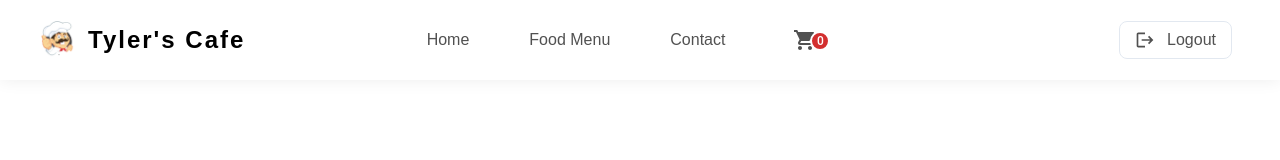
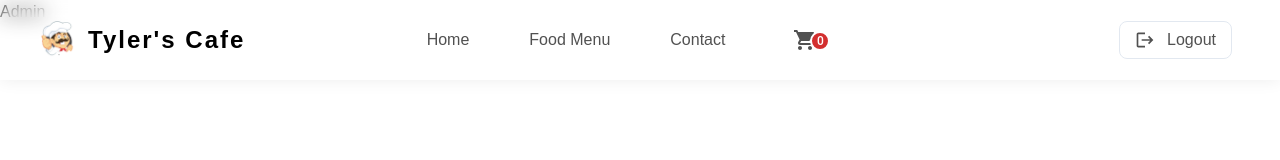
Before and after one commit to AshanSandeep06/Food-Shop-System, a React (Create React App) app in the folder frontend/: page / in a window 1280 px wide. Shown: the top 160 px of the page. Built offline with nearby package versions, Linux system fonts and the light colour scheme.

Commit message:
Content Updated in App.tsx

```diff
--- a/frontend/src/App.tsx
+++ b/frontend/src/App.tsx
@@ -11,6 +11,7 @@ import LogoutIcon from "@mui/icons-material/Logout";
 import { NavLink } from "react-router-dom";
 import MyButton from "./components/MyButton";
 import AccountCircleIcon from "@mui/icons-material/AccountCircle";
+import Admin from "./components/Admin/Admin";
 
 const App = () => {
   const style1 =
@@ -57,6 +58,7 @@ const App = () => {
 
       {/* ========== Admin Page ========== */}
       <Header buttons={[logoutLink]} links={["home", "food_Menu", "contact"]} />
+      <Admin />
     </div>
   );
 };
```
